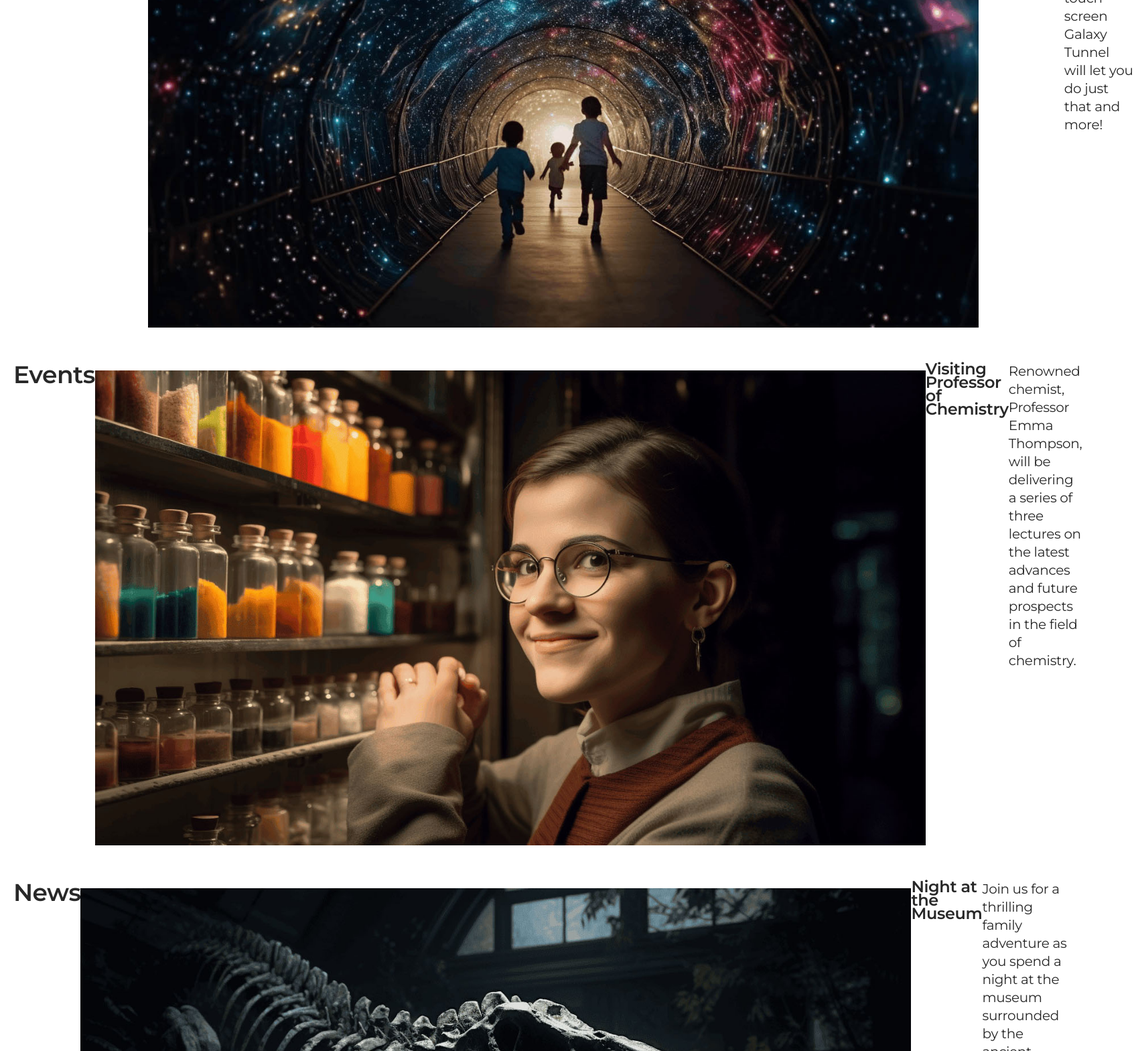
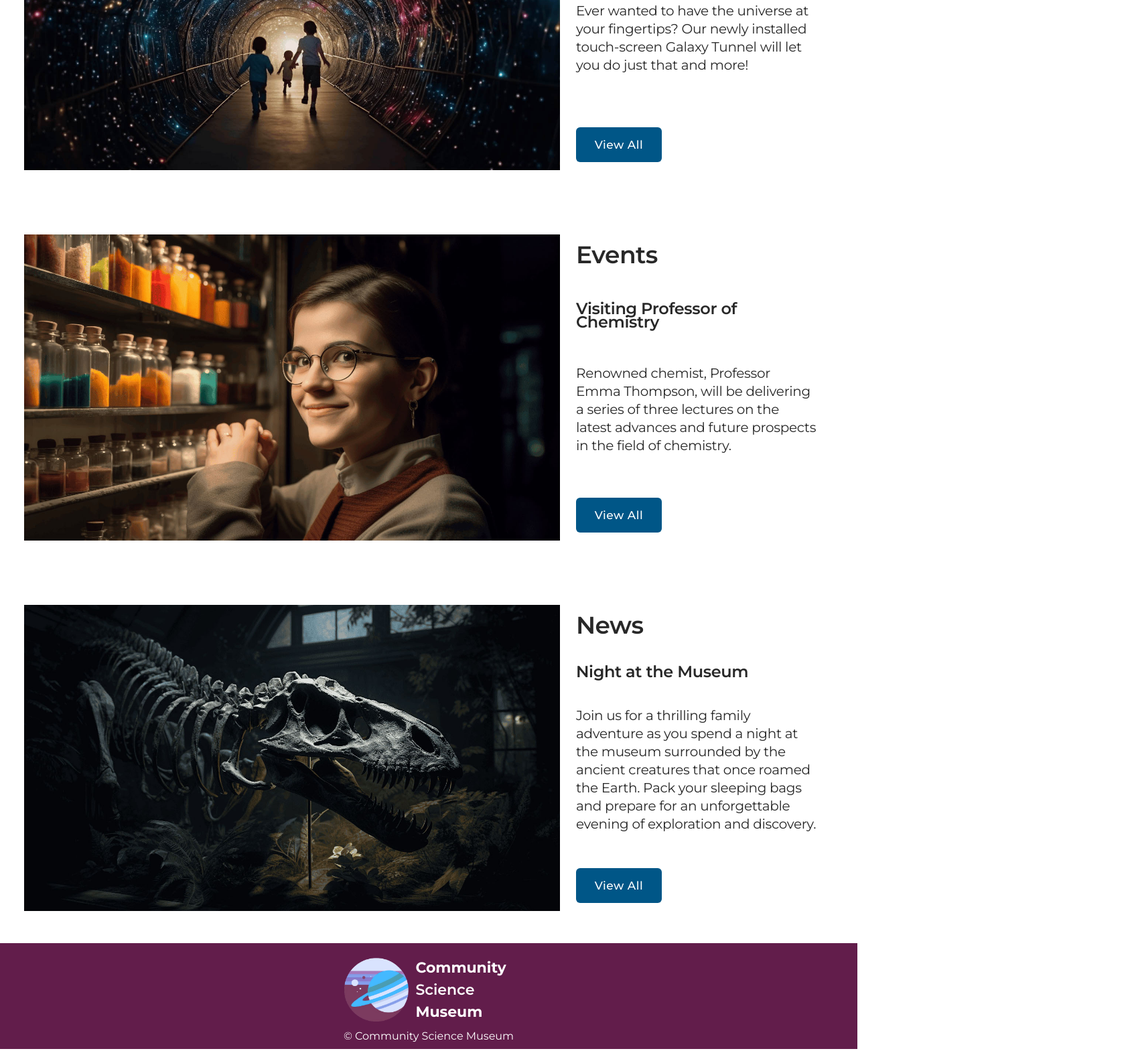
Before and after one commit to Feycalion/Community-Science-Museum, a plain HTML site: page index.html in a window 1280 px wide. Shown: the part 1126-2695 px from the top of the page at 67% size, 1693 px wide, since content can reach past the window. Drawn offline with Linux system fonts and the light colour scheme.

Commit message:
finalizing the responsiveness of the index page

```diff
--- a/css/index.css
+++ b/css/index.css
@@ -1,16 +1,21 @@
 .hero img {
   width: 100%;
+}
+
+.mobilecontainer {
+  display: none;
 }
 
 .box {
   display: flex;
   flex-direction: row;
-  padding: 20px;
+  padding: 36px;
   color: rgba(17, 17, 17, 0.9);
 }
 
 .box img {
-  width: 100%;
+  width: auto;
+  max-width: 800px;
   padding: 12px 0;
 }
 
@@ -19,6 +24,7 @@
   font-size: 36px;
   line-height: 36px;
   letter-spacing: -0.015em;
+  padding: 0 0 12px 0;
 }
 
 .box h2 {
@@ -30,16 +36,47 @@
 }
 
 .box p {
+  padding: 0 0 22px 0;
   font-weight: 400;
   font-size: 20px;
   line-height: 27px;
   letter-spacing: -0.015em;
 }
 
+.box2 {
+  display: flex;
+  flex-direction: column;
+  justify-content: space-between;
+  padding: 24px;
+}
+
+.button1 a,
+.button1 {
+  color: #fff;
+  background-color: rgba(0, 86, 135, 1);
+  padding: 16px 0px;
+  max-width: 8rem;
+  border-radius: 6px;
+  font-weight: 500;
+  font-size: 17px;
+  letter-spacing: 0.5px;
+  white-space: nowrap;
+  text-align: center;
+  cursor: pointer;
+}
+
 @media (max-width: 1024px) {
 }
 
 @media (max-width: 768px) {
+  .desktopcontainer {
+    display: none;
+  }
+
+  .mobilecontainer {
+    display: block;
+  }
+
   .box {
     display: flex;
     flex-direction: column;
@@ -47,6 +84,11 @@
 
   .box h1 {
     font-size: 24px;
+    padding: 0;
+  }
+
+  .box img {
+    width: 100%;
   }
 
   .box h2 {
--- a/index.html
+++ b/index.html
@@ -51,21 +51,78 @@
         />
       </div>
 
-      <!-- main sections -->
+      <!-- main sections, desktop version -->
 
-      <div class="container">
+      <div class="desktopcontainer">
+        <div class="box">
+          <img
+            src="/images/cosmology.jpg"
+            alt="Children running through a tunnel lit up by stars."
+          />
+          <div class="box2">
+            <h1>Exhibitions</h1>
+            <h2>Interactive Galaxy Tunnel</h2>
+            <p>
+              Ever wanted to have the universe at your fingertips? Our newly
+              installed touch-screen Galaxy Tunnel will let you do just that and
+              more!
+            </p>
+            <a class="button1" href="exhibitions.html">View All</a>
+          </div>
+        </div>
+        <div class="box">
+          <img
+            src="/images/visitingprofessor.jpg"
+            alt="Portrait of Professor Emma Thompson next to a shelf of chemicals."
+          />
+          <div class="box2">
+            <h1>Events</h1>
+            <h2>Visiting Professor of Chemistry</h2>
+            <p>
+              Renowned chemist, Professor Emma Thompson, will be delivering a
+              series of three lectures on the latest advances and future
+              prospects in the field of chemistry.
+            </p>
+            <a class="button1" href="events.html">View All</a>
+          </div>
+        </div>
+        <div class="box">
+          <img
+            src="/images/nightmuseum.jpg"
+            alt="A display of a dinosaur skeleton in the museum at night."
+          />
+          <div class="box2">
+            <h1>News</h1>
+            <h2>Night at the Museum</h2>
+            <p>
+              Join us for a thrilling family adventure as you spend a night at
+              the museum surrounded by the ancient creatures that once roamed
+              the Earth. Pack your sleeping bags and prepare for an
+              unforgettable evening of exploration and discovery.
+            </p>
+            <a class="button1" href="events.html">View All</a>
+          </div>
+        </div>
+      </div>
+
+      <!-- mobile version -->
+
+      <div class="mobilecontainer">
         <div class="box">
           <h1>Exhibitions</h1>
           <img
             src="/images/cosmology.jpg"
             alt="Children running through a tunnel lit up by stars."
           />
+          <div class="boxh2p">
             <h2>Interactive Galaxy Tunnel</h2>
             <p>
               Ever wanted to have the universe at your fingertips? Our newly
               installed touch-screen Galaxy Tunnel will let you do just that and
               more!
             </p>
+            <a class="button1" href="exhibitions.html">View All</a>
+          </div>
         </div>
         <div class="box">
           <h1>Events</h1>
```
Lines whose indentation alone changed are shown as unchanged.
